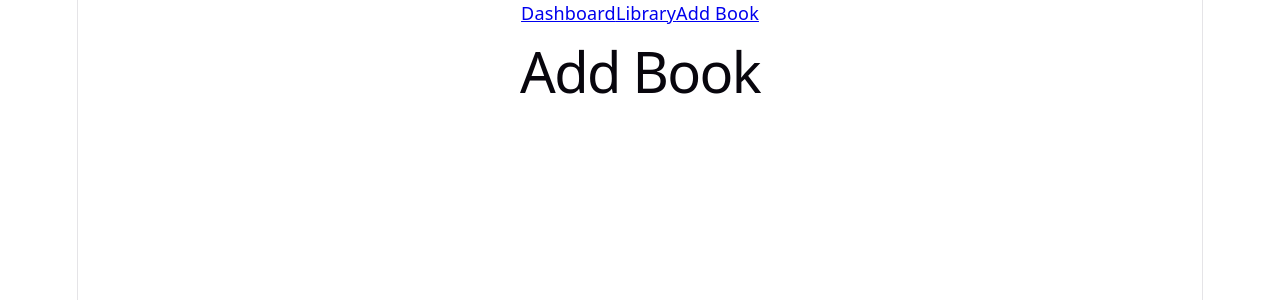
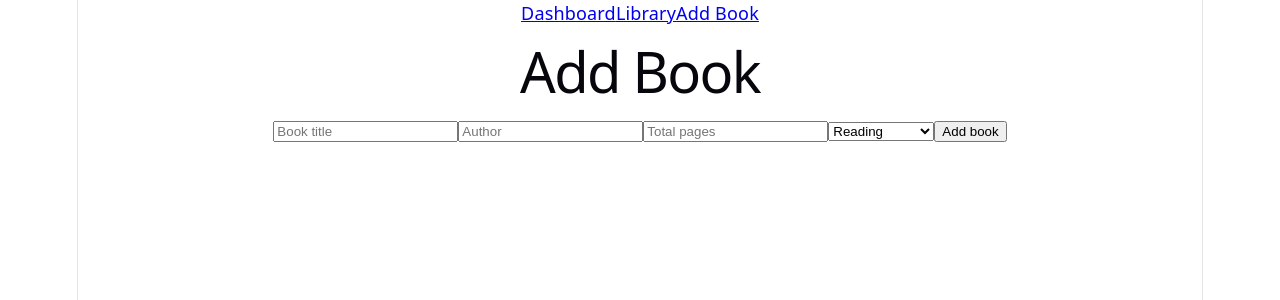
Before and after one commit to Maram-SH/bookworm, a React (Vite) app: page /add_book in a window 1280 px wide. Shown: the top 300 px of the page. Built offline with nearby package versions, Linux system fonts and the light colour scheme.

Commit message:
Move add book form to AddBook

```diff
--- a/src/App.jsx
+++ b/src/App.jsx
@@ -87,21 +87,14 @@ function App() {
     )
   }
 
-  function handleAddBook(event) {
-    event.preventDefault()
-
-    if (title.trim() === "" || author.trim() === "" || totalPages <= 0) {
-      alert("Please fill in all fields correctly.")
-      return
-    }
-
+  function handleAddBook(bookdata) {
     const newBook = {
       id: books[books.length - 1] ? books[books.length - 1].id + 1 : 1,
-      title: title.trim(),
-      author: author.trim(),
-      progress: status === "FINISHED" ? 100 : 0,
-      totalPages: Number(totalPages),
-      status: status
+      title: bookdata.title.trim(),
+      author: bookdata.author.trim(),
+      progress: bookdata.status === "FINISHED" ? 100 : 0,
+      totalPages: Number(bookdata.totalPages),
+      status: bookdata.status
     }
 
     setBooks([...books, newBook])
@@ -172,7 +165,7 @@ function App() {
         />
         <Route
           path="/add_book"
-          element={<AddBook />}
+          element={<AddBook onAddBook={handleAddBook} />}
         />
       </Routes>
     </BrowserRouter>
--- a/src/pages/AddBook.jsx
+++ b/src/pages/AddBook.jsx
@@ -1,7 +1,52 @@
-function AddBook() {
+import { useState } from "react"
+
+function AddBook(props) {
+  const [ title, setTitle ] = useState("")
+  const [ author, setAuthor ] = useState("")
+  const [ totalPages, setTotalPages ] = useState("")
+  const [ status, setStatus ] = useState("READING")
+
+  function handleSubmit(event) {
+    event.preventDefault()
+
+    if (title.trim() === "" || author.trim() === "" || totalPages <= 0) {
+      alert("Please fill all fields correctly.")
+      return
+    }
+
+    props.onAddBook({
+      title,
+      author,
+      totalPages,
+      status
+    })
+
+    setTitle("")
+    setAuthor("")
+    setTotalPages("")
+    setStatus("READING")
+  }
+
   return (
     <div>
       <h1>Add Book</h1>
+
+      <form onSubmit={handleSubmit}>
+        <input type="text" placeholder="Book title" onChange={(event) => setTitle(event.target.value)} value={title} />
+        <input type="text" placeholder="Author" onChange={(event) => setAuthor(event.target.value)} value={author}  />
+        <input type="number" placeholder="Total pages" onChange={(event) => setTotalPages(Number(event.target.value))} value={totalPages} />
+        <select
+          value={status}
+          onChange={(event) => {setStatus(event.target.value)}}
+        >
+          <option value="WANT_TO_READ">Want To Read</option>
+          <option value="READING">Reading</option>
+          <option value="FINISHED">Finished</option>
+          <option value="DNF">Did Not Finish</option>
+        </select>
+
+        <button type="submit">Add book</button>
+      </form>
     </div>
   )
 }
```
